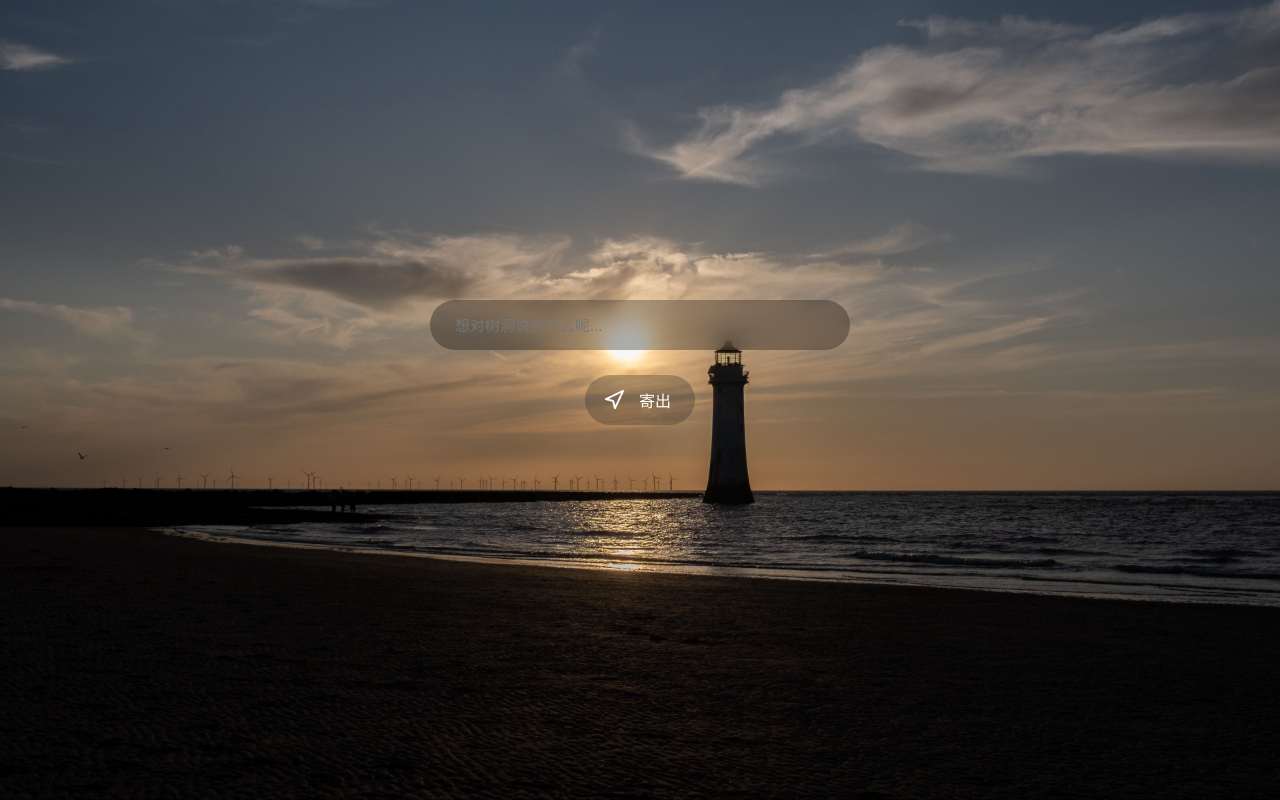
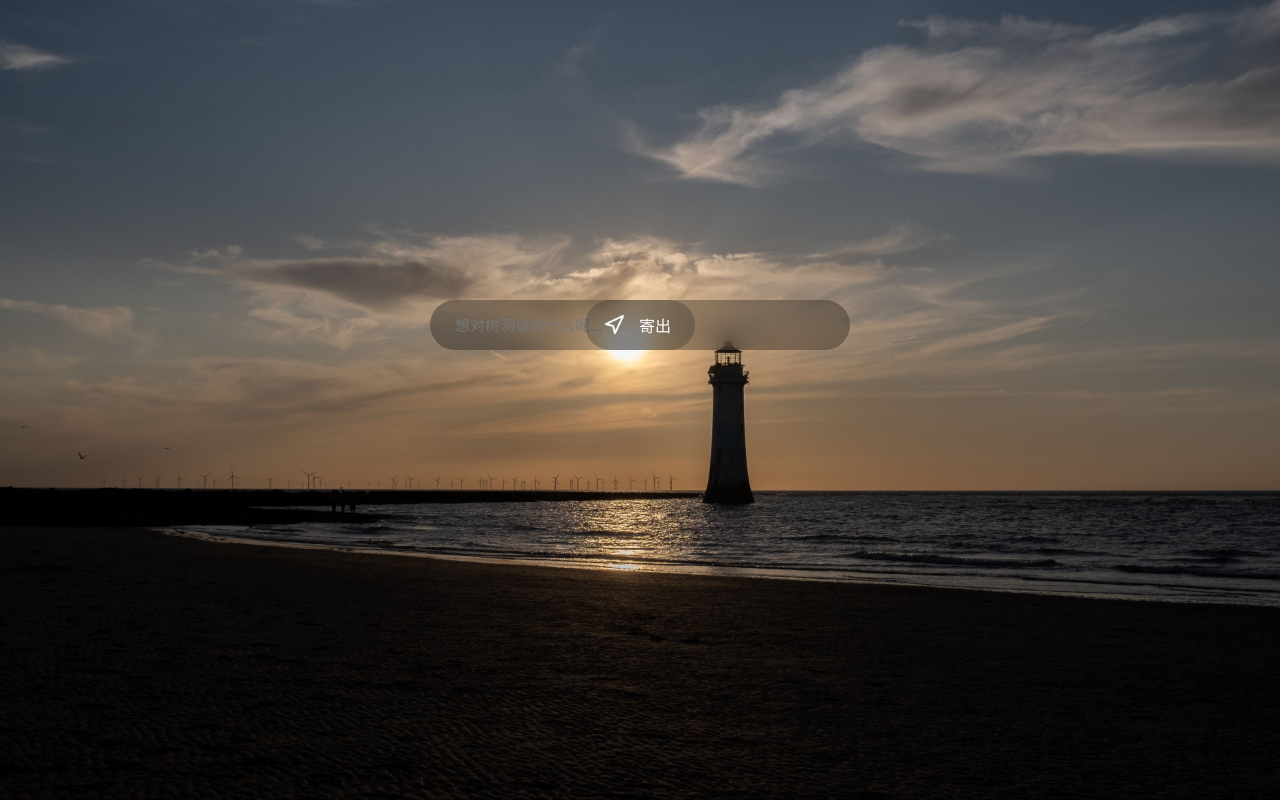
Before and after one commit to 2633916713/moka.github.io, a plain HTML site: page index.html in a window 1280 px wide. Drawn offline with Linux system fonts and the light colour scheme.

Commit message:
Update style.css

```diff
--- a/style.css
+++ b/style.css
@@ -77,7 +77,10 @@ button {
     border-radius: 50px;
     background-color: rgb(57, 103, 201);
     transition: 200ms;
-    position: relative;
+    position: absolute;
+    top: 300px;
+    left: 50%;
+    transform: translate(-50%);
     background-image: url('send.png');
     background-size: 22px;
     background-repeat: no-repeat;
```
